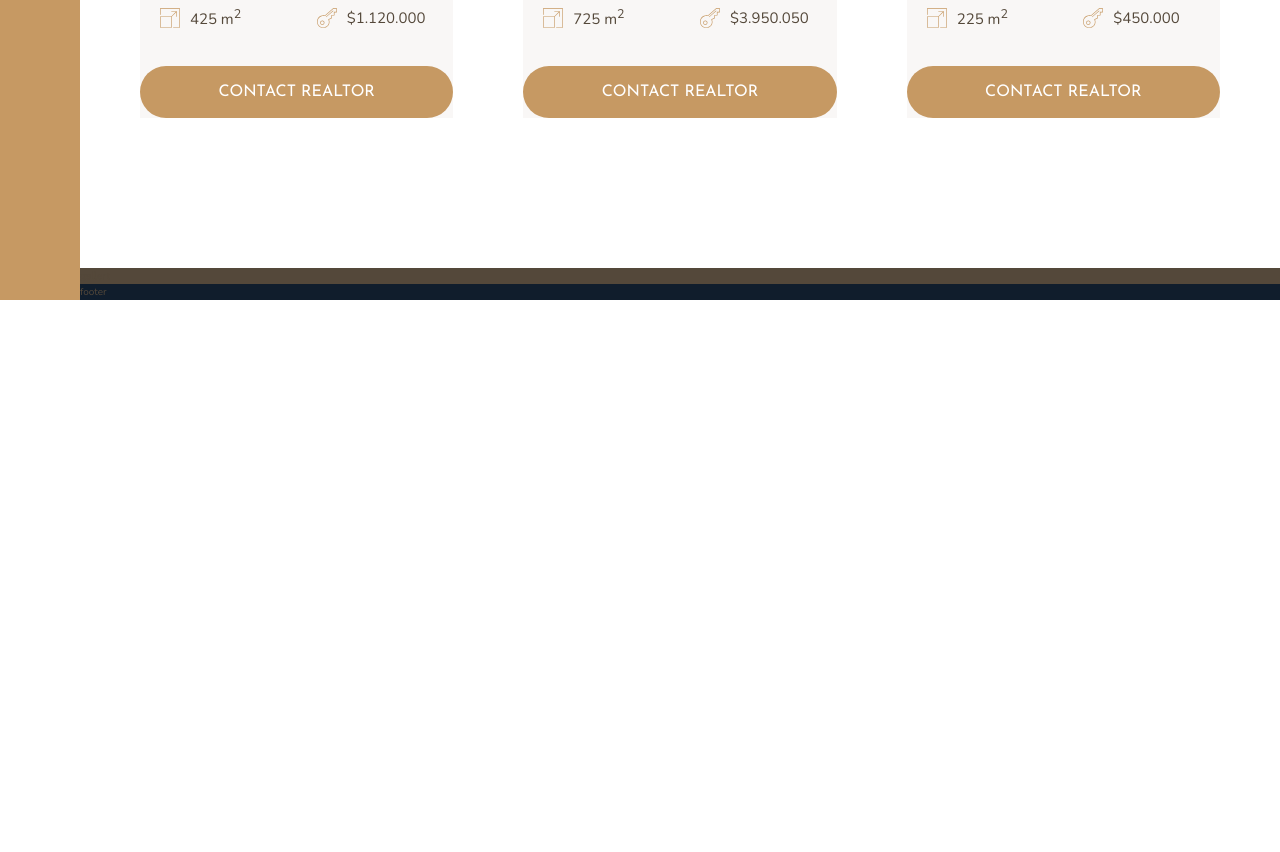
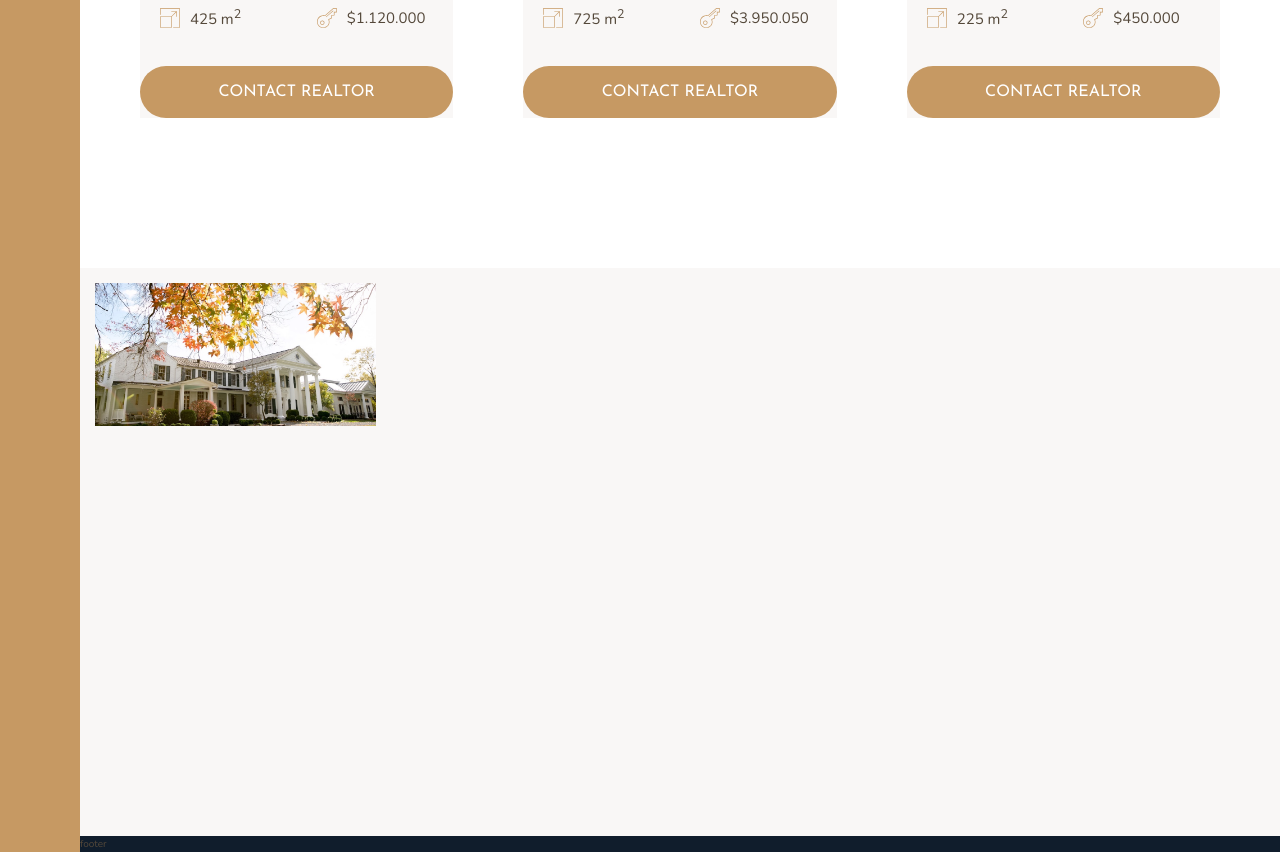
Before and after one commit to ghozlene/nexter, a website: page index.html in a window 1280 px wide. Shown: the part 2915-3767 px from the top of the page. Before the commit the page ends 3215 px from the top, so only its background shows below. Drawn offline with nearby package versions, Linux system fonts and the light colour scheme.

Commit message:
building the gallery part

```diff
--- a/index.html
+++ b/index.html
@@ -400,7 +400,13 @@
     </section>
 
     <section class="gallery">
-        gallert
+
+        <figure class="gallery__item gallery__item--1">
+            <img src="img/gal-1.jpeg" alt="image 1" class="gallery__img">
+        </figure>
+
+
+
     </section>
 
     <footer class="footer">footer</footer>
--- a/sass/_gallery.scss
+++ b/sass/_gallery.scss
@@ -1,4 +1,25 @@
 .gallery {
-	background-color: $color-grey-dark-1;
+	display: grid;
 	grid-column: full-start / full-end;
+	background-color: $color-grey-light-1;
+	grid-template-columns: repeat(8, 1fr);
+	grid-template-rows: repeat(7, 5vw);
+	grid-gap: 1.5rem;
+
+	padding: 1.5rem;
+
+	&__item {
+		&--1 {
+			grid-row: 1 / span 2;
+			grid-column: 1 / span 2;
+		}
+	}
+
+	&__img {
+		//we need always specify width and height to make object-fit work correctly
+		width: 100%;
+		height: 100%;
+		object-fit: cover;
+		display: block;
+	}
 }
```
Also changed, not shown: css/style.css, 1 other file.
